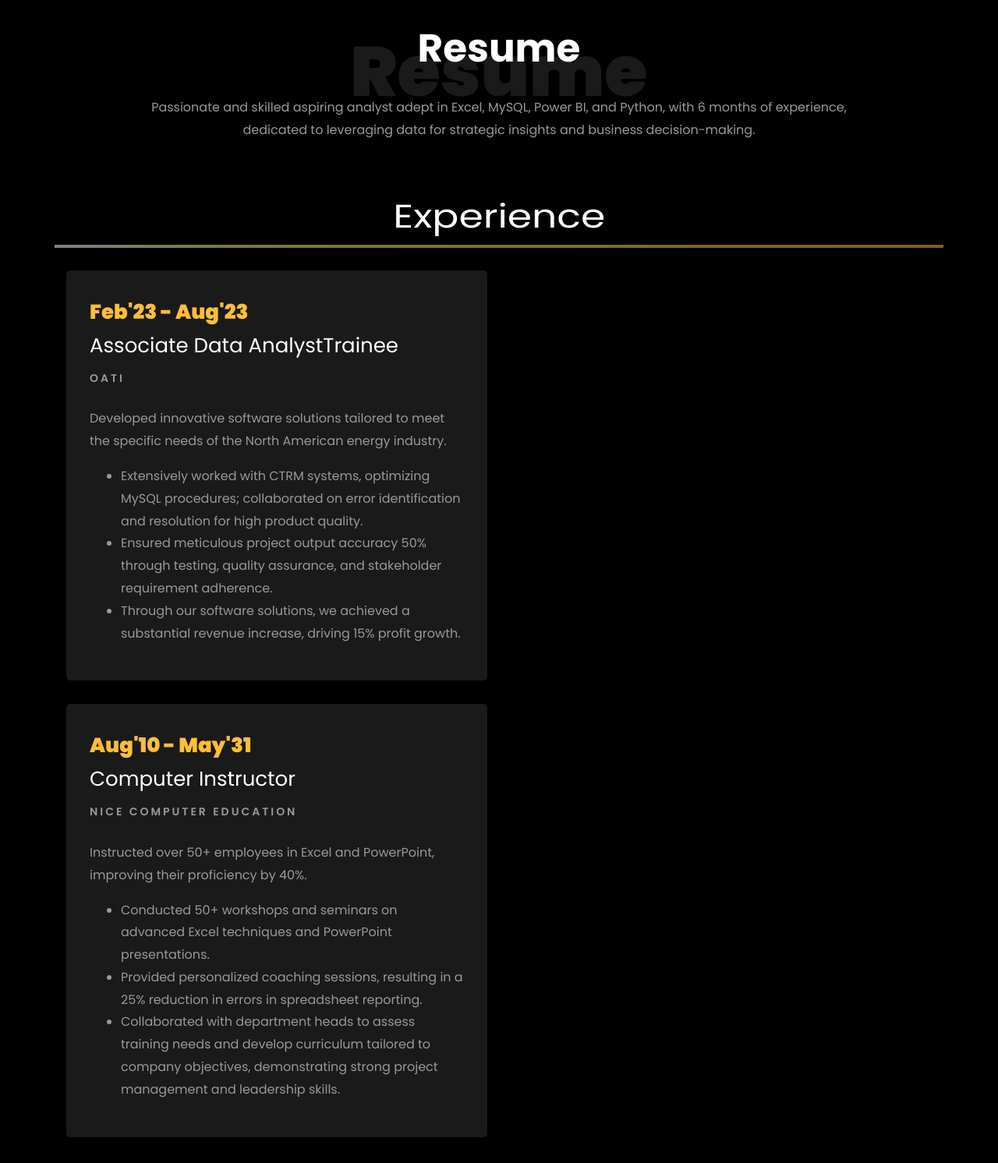
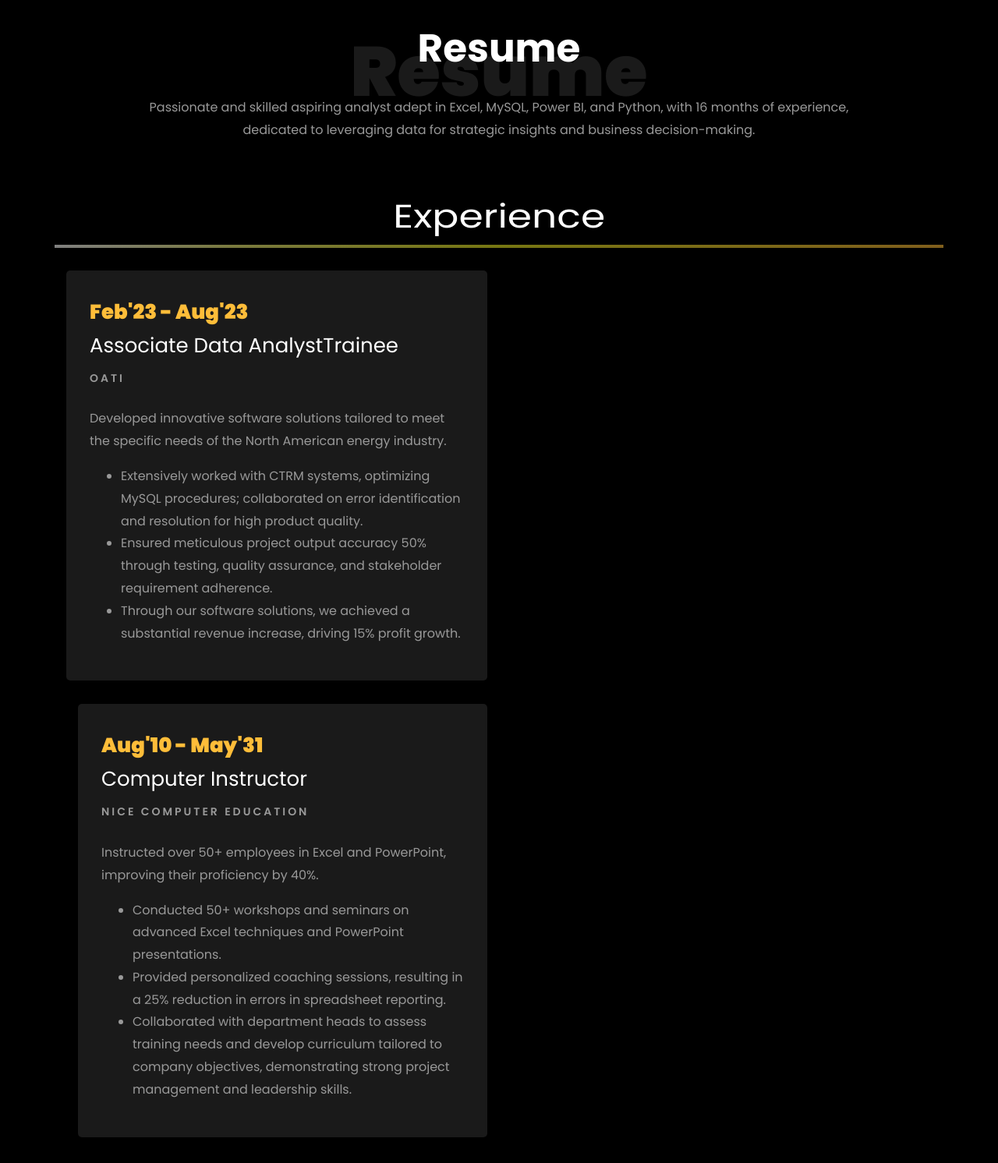
Before and after one commit to Shubham1Jyoti/Shubham1Jyoti.github.io, a plain HTML site: page index.html in a window 1280 px wide. Shown: the part 1740-3232 px from the top of the page at 78% size. Drawn offline with Linux system fonts and the light colour scheme; files whose address does not match are found by name.

Commit message:
Update index.html

```diff
--- a/index.html
+++ b/index.html
@@ -312,7 +312,7 @@
           <div class="col-md-10 heading-section text-center ftco-animate">
           	<h1 class="big big-2">Resume</h1>
             <h2 class="mb-4">Resume</h2>
-            <p>Passionate and skilled aspiring analyst adept in Excel, MySQL, Power BI, and Python, with 6 months of experience, dedicated to leveraging data for strategic insights and business decision-making.</p>
+            <p>Passionate and skilled aspiring analyst adept in Excel, MySQL, Power BI, and Python, with 16 months of experience, dedicated to leveraging data for strategic insights and business decision-making.</p>
           </div>
         </div>
 
@@ -344,7 +344,7 @@
 				</div>
 			</div>
 
-		<div class="row">
+
 
 				<div class="col-md-6">
 					<div class="resume-wrap ftco-animate">
@@ -361,7 +361,7 @@
 					</div>
 
 				</div>
-			</div>
+
 
 		<br>
 		<br>
```
